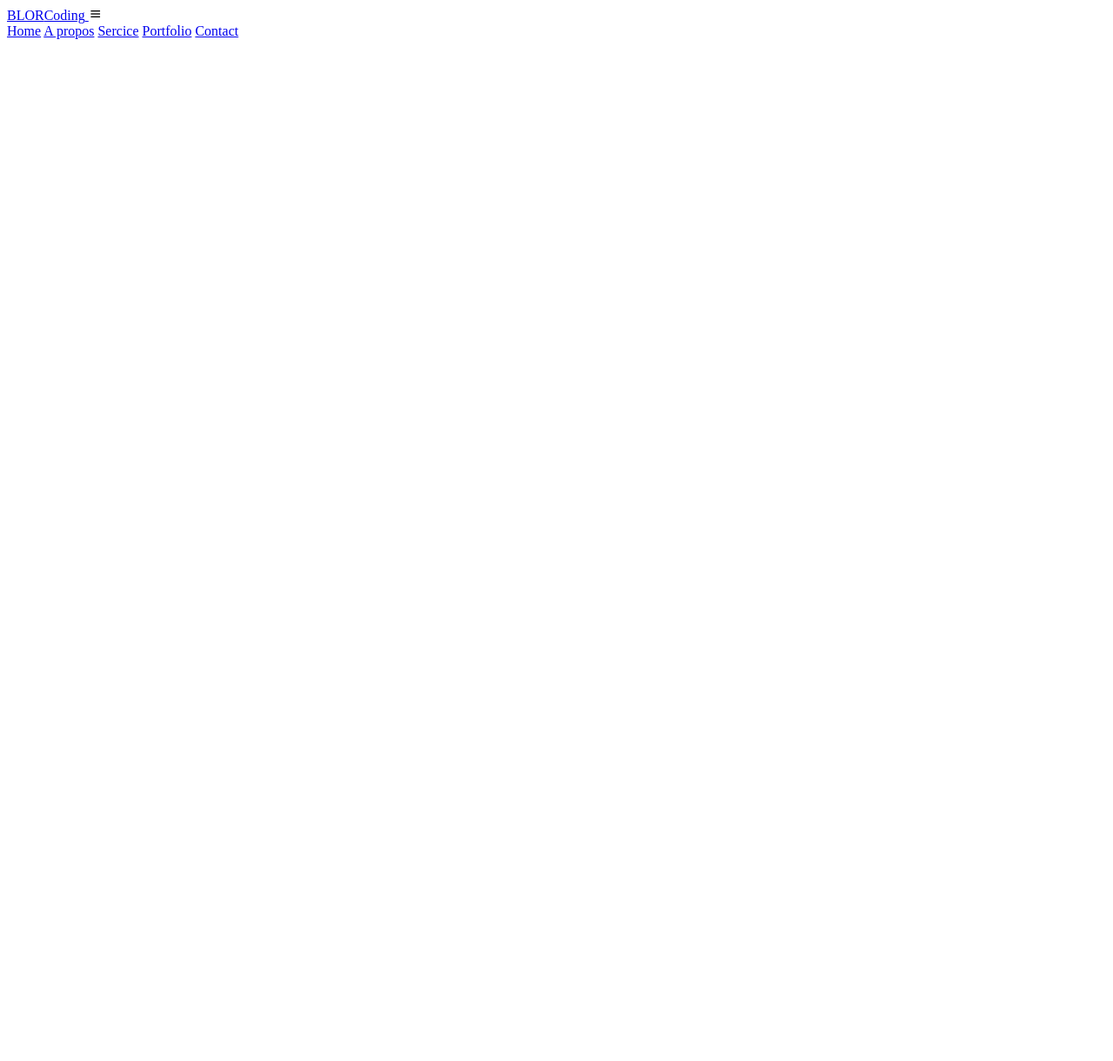
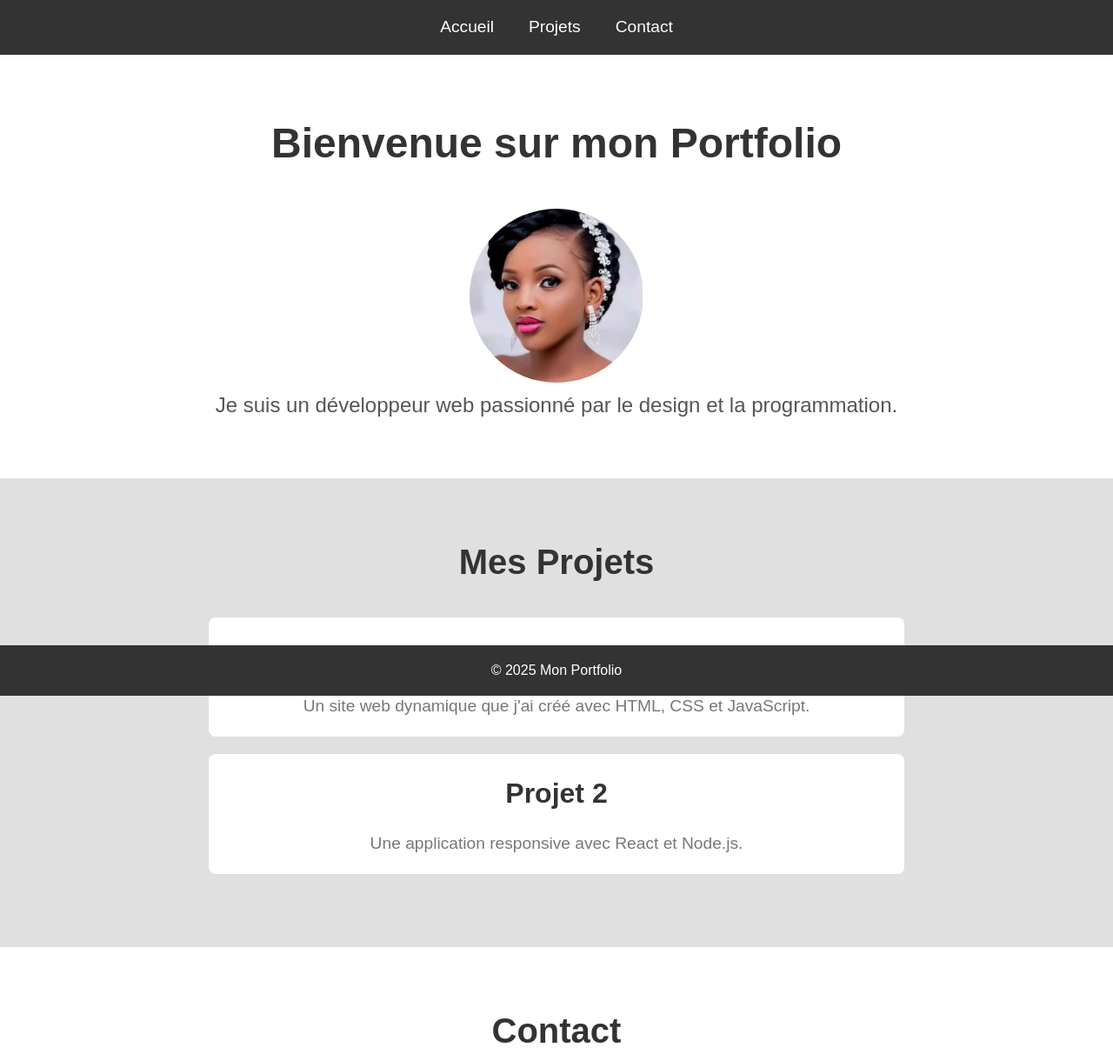
Before and after one commit to brendalauriane/mon-portfolio, a plain HTML site: page index.html in a window 1280 px wide. Shown: the top 1220 px of the page at 87% size. Before the commit the page ends 800 px from the top, so only its background shows below. Drawn offline with nearby package versions, Linux system fonts and the light colour scheme; files that its build step writes are made by us from their sources; a web font is replaced by a local one.

```diff
--- a/assets/css/style.css
+++ b/assets/css/style.css
@@ -1,2 +1,151 @@
 
 @import url('https://fonts.googleapis.com/css2?family=Liter&family=Open+Sans:ital,wght@0,300..800;1,300..800&family=Poppins:ital,wght@0,100;0,200;0,300;0,400;0,500;0,600;0,700;0,800;0,900;1,100;1,200;1,300;1,400;1,500;1,600;1,700;1,800;1,900&display=swap');
+
+/* Style global */
+* {
+    margin: 0;
+    padding: 0;
+    box-sizing: border-box;
+}
+
+body {
+    font-family: 'Arial', sans-serif;
+    line-height: 1.6;
+    background-color: #f0f0f0;
+    color: #333;
+}
+
+/* Navigation */
+.navigation {
+    display: flex;
+    justify-content: center;
+    background-color: #333;
+    padding: 1rem;
+}
+
+.navigation a {
+    color: #fff;
+    text-decoration: none;
+    margin: 0 20px;
+    font-size: 1.2rem;
+    position: relative;
+}
+
+.navigation a:hover {
+    color: #f44336;
+}
+
+/* Section Accueil */
+.accueil {
+    background-color: #fff;
+    text-align: center;
+    padding: 4rem 2rem;
+}
+
+.accueil h1 {
+    font-size: 3rem;
+    margin-bottom: 1rem;
+}
+
+.accueil p {
+    font-size: 1.5rem;
+    color: #555;
+}
+
+.photo {
+    width: 200px; /* Ajuste la largeur */
+    height: 200px; /* Ajuste la hauteur */
+    border-radius: 50%; /* Pour une image ronde */
+    object-fit: cover; /* Pour que l'image couvre bien la zone sans déformer */
+    margin-top: 20px; /* Un peu d'espace entre le titre et l'image */
+}
+
+/* Section Projets */
+.projets {
+    background-color: #e0e0e0;
+    padding: 4rem 2rem;
+    text-align: center;
+}
+
+.projets h2 {
+    font-size: 2.5rem;
+    margin-bottom: 2rem;
+}
+
+.projet {
+    background-color: #fff;
+    margin: 20px auto;
+    padding: 20px;
+    width: 80%;
+    max-width: 800px;
+    border-radius: 8px;
+}
+
+.projet h3 {
+    font-size: 2rem;
+    margin-bottom: 1rem;
+}
+
+.projet p {
+    font-size: 1.2rem;
+    color: #777;
+}
+
+/* Section Contact */
+.contact {
+    background-color: #fff;
+    padding: 4rem 2rem;
+    text-align: center;
+}
+
+.contact h2 {
+    font-size: 2.5rem;
+    margin-bottom: 2rem;
+}
+
+.contact form {
+    max-width: 600px;
+    margin: 0 auto;
+    text-align: left;
+}
+
+.contact label {
+    font-size: 1.2rem;
+    margin-top: 10px;
+    display: block;
+}
+
+.contact input,
+.contact textarea {
+    width: 100%;
+    padding: 10px;
+    margin-top: 5px;
+    font-size: 1rem;
+    border: 1px solid #ccc;
+    border-radius: 5px;
+}
+
+.contact button {
+    background-color: #f44336;
+    color: white;
+    padding: 10px 20px;
+    font-size: 1.2rem;
+    border: none;
+    border-radius: 5px;
+    cursor: pointer;
+}
+
+.contact button:hover {
+    background-color: #d32f2f;
+}
+
+/* Footer */
+footer {
+    background-color: #333;
+    color: #fff;
+    text-align: center;
+    padding: 1rem;
+    position: fixed;
+    width: 100%;
+    bottom: 0;
+}
--- a/index.html
+++ b/index.html
@@ -8,18 +8,65 @@
     <title>Document</title>
 </head>
 <body>
-<!-- Navigation-->
- <header>
-    <a href="#" class="logo">BLOR<span>Coding</span> </a>
-    <i id="menu-burger" class='bx bx-menu' ></i>
-    <nav>
-        <a href="#home">Home</a>
-        <a href="#about">A propos</a>
-        <a href="#service">Sercice</a>
-        <a href="#portfolio">Portfolio</a>
-        <a href="#contact">Contact</a>
-    </nav>
- </header>
+    <!DOCTYPE html>
+    <html lang="fr">
+    <head>
+        <meta charset="UTF-8">
+        <meta name="viewport" content="width=device-width, initial-scale=1.0">
+        <title>Mon Portfolio</title>
+        <link rel="stylesheet" href="style.css">
+    </head>
+    <body>
+        <!-- Navigation -->
+        <nav class="navigation">
+            <a href="#accueil">Accueil</a>
+            <a href="#projets">Projets</a>
+            <a href="#contact">Contact</a>
+        </nav>
+
+        <!-- Section Accueil -->
+        <section id="accueil" class="accueil">
+            <h1>Bienvenue sur mon Portfolio</h1>
+            <img src="./assets/img/Capture d'écran 2025-01-31 124507.png" alt="Ma photo" class="photo">
+            <p>Je suis un développeur web passionné par le design et la programmation.</p>
+        </section>
+
+        <!-- Section Projets -->
+        <section id="projets" class="projets">
+            <h2>Mes Projets</h2>
+            <div class="projet">
+                <h3>Projet 1</h3>
+                <p>Un site web dynamique que j'ai créé avec HTML, CSS et JavaScript.</p>
+            </div>
+            <div class="projet">
+                <h3>Projet 2</h3>
+                <p>Une application responsive avec React et Node.js.</p>
+            </div>
+        </section>
+
+        <!-- Section Contact -->
+        <section id="contact" class="contact">
+            <h2>Contact</h2>
+            <form action="#">
+                <label for="nom">Nom :</label>
+                <input type="text" id="nom" name="nom" required>
+
+                <label for="email">Email :</label>
+                <input type="email" id="email" name="email" required>
+
+                <label for="message">Message :</label>
+                <textarea id="message" name="message" required></textarea>
+
+                <button type="submit">Envoyer</button>
+            </form>
+        </section>
+
+        <footer>
+            <p>© 2025 Mon Portfolio</p>
+        </footer>
+    </body>
+    </html>
+
 
 
 
```
Also changed, not shown: assets/img/Capture d'écran 2025-01-31 124507.png (added).
